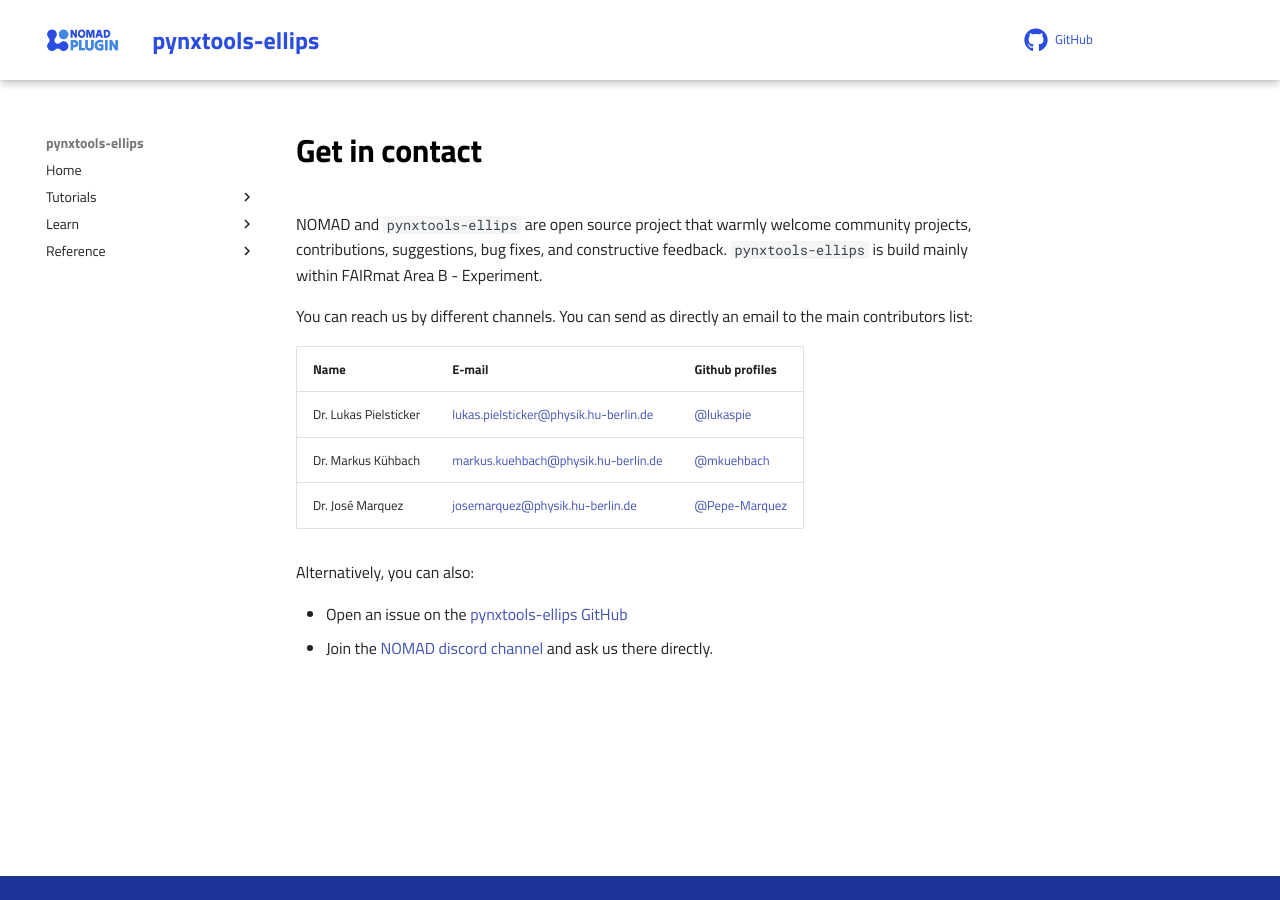
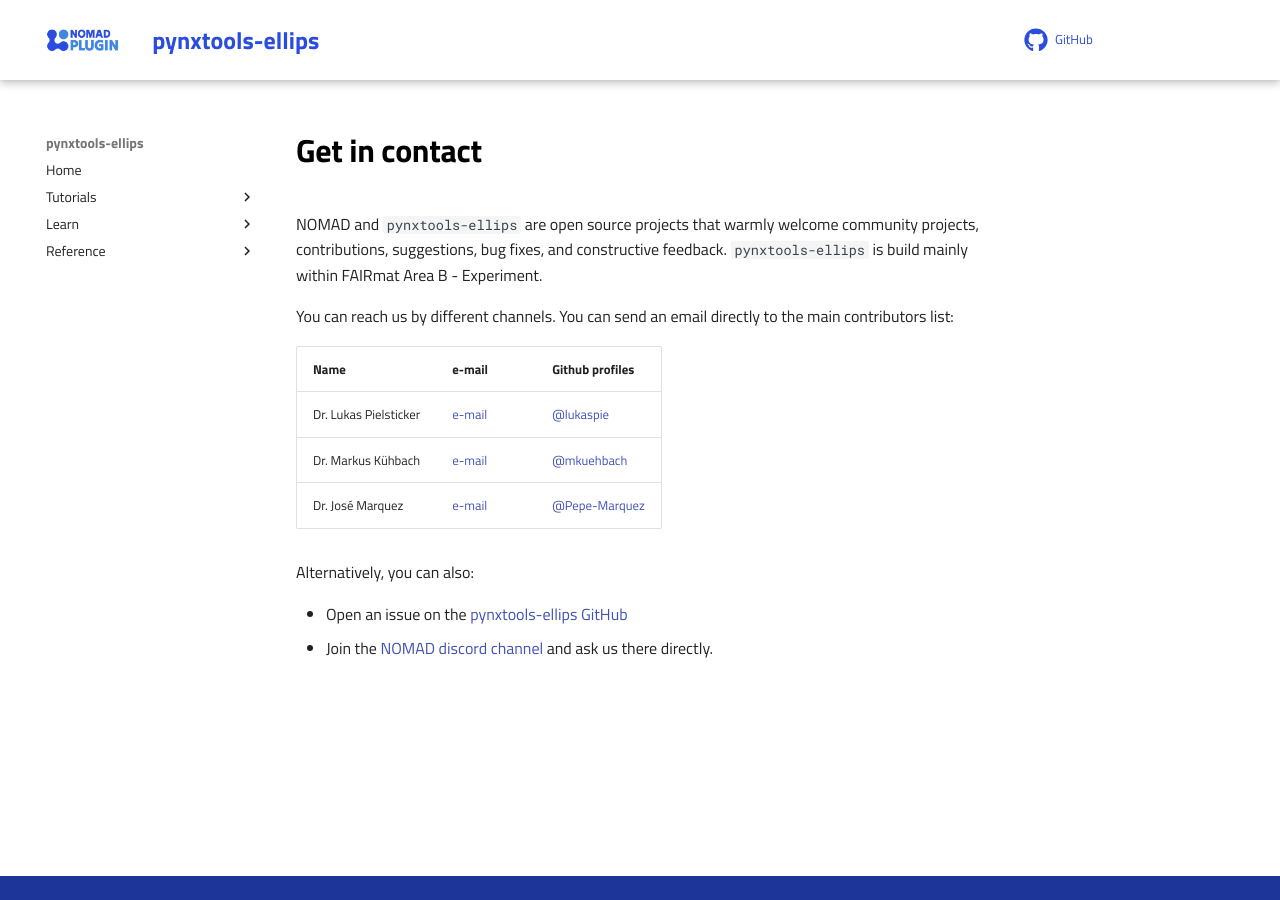
Before and after one commit to FAIRmat-NFDI/pynxtools-ellips, an MkDocs documentation site: the page built from docs/contact.md, in a window 1280 px wide. Built offline with MkDocs 1.6.1 and Material for MkDocs 9.7.7, drawn with Linux system fonts in a browser that asks for light colours; comment, search, counter and statistics services are not loaded.

Commit message:
remove expclit emails

```diff
--- a/docs/contact.md
+++ b/docs/contact.md
@@ -1,14 +1,14 @@
 # Get in contact
 
-NOMAD and `pynxtools-ellips` are open source project that warmly welcome community projects, contributions, suggestions, bug fixes, and constructive feedback. `pynxtools-ellips` is build mainly within FAIRmat Area B - Experiment.
+NOMAD and `pynxtools-ellips` are open source projects that warmly welcome community projects, contributions, suggestions, bug fixes, and constructive feedback. `pynxtools-ellips` is build mainly within FAIRmat Area B - Experiment.
 
-You can reach us by different channels. You can send as directly an email to the main contributors list:
+You can reach us by different channels. You can send an email directly to the main contributors list:
 
-| Name | E-mail     | Github profiles |
+| Name | e-mail     | Github profiles |
 |------|------------|-----------------|
-| Dr. Lukas Pielsticker | [lukas.pielsticker@physik.hu-berlin.de](mailto:lukas.pielsticker@physik.hu-berlin.de) |  [@lukaspie](https://github.com/lukaspie) |
-| Dr. Markus Kühbach | [markus.kuehbach@physik.hu-berlin.de](mailto:markus.kuehbach@physik.hu-berlin.de) | [@mkuehbach](https://github.com/mkuehbach) |
-| Dr. José Marquez | [josemarquez@physik.hu-berlin.de](mailto:josemarquez@physik.hu-berlin.de) | [@Pepe-Marquez](https://github.com/Pepe-Marquez) |
+| Dr. Lukas Pielsticker | [e-mail](mailto:lukas.pielsticker@physik.hu-berlin.de) |  [@lukaspie](https://github.com/lukaspie) |
+| Dr. Markus Kühbach | [e-mail](mailto:markus.kuehbach@physik.hu-berlin.de) | [@mkuehbach](https://github.com/mkuehbach) |
+| Dr. José Marquez | [e-mail](mailto:josemarquez@physik.hu-berlin.de) | [@Pepe-Marquez](https://github.com/Pepe-Marquez) |
 
 Alternatively, you can also:
 
```
